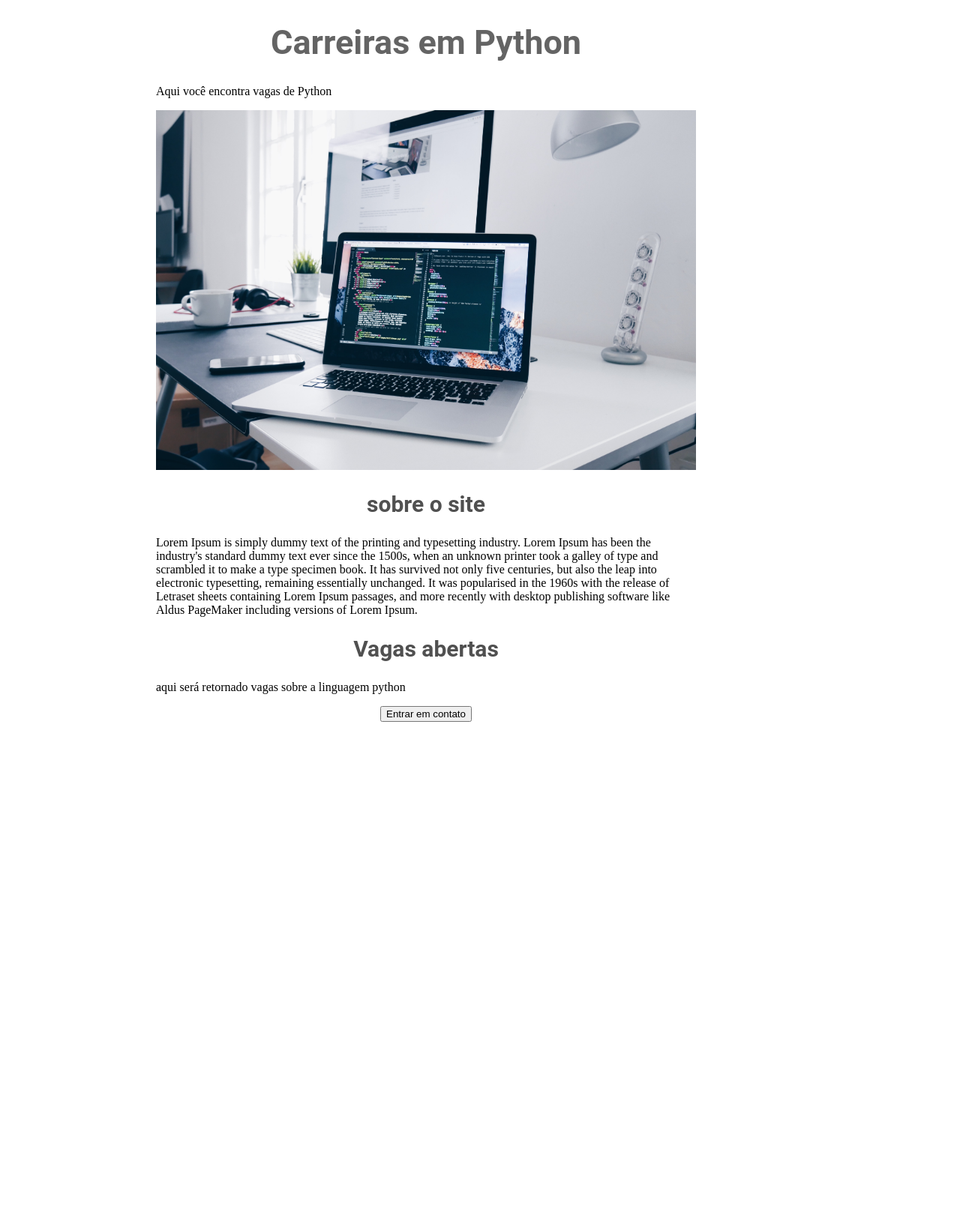
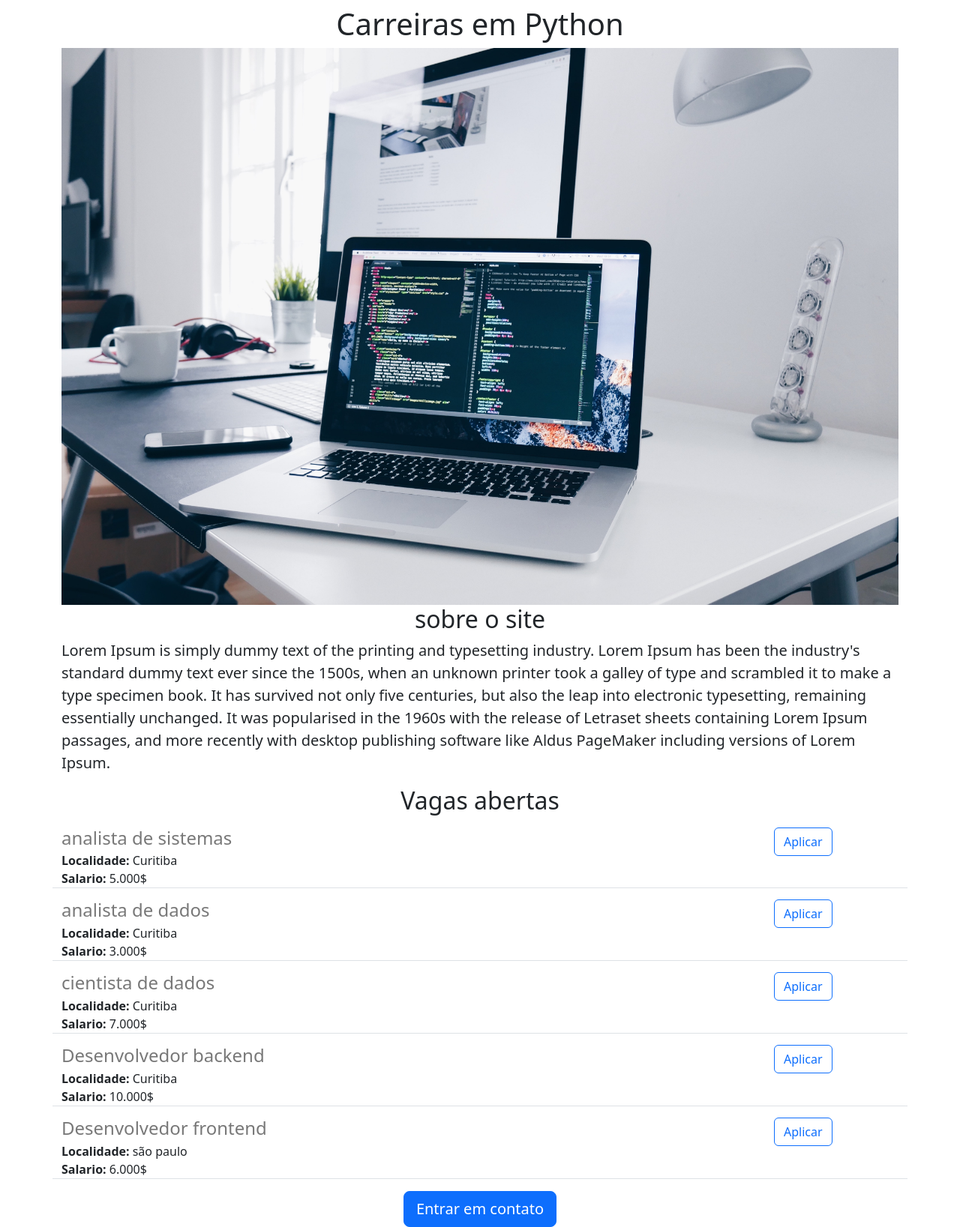
Before and after one commit to deverDaniel/Python-Carreiras, a Flask app: page / in a window 1280 px wide. Shown: the whole page at 75% size. Before the commit the page ends 963 px from the top, so only its background shows below. Run offline with Flask 3, Linux system fonts and the light colour scheme.

Commit message:
adicionando listagem de vagas e andpoint

```diff
--- a/app.py
+++ b/app.py
@@ -1,12 +1,46 @@
-from flask import Flask, render_template
+from flask import Flask, render_template, jsonify
 
 app = Flask(__name__)
 
+vagas = [
+  {
+    "id": 1,
+    "titulo": "analista de sistemas",\
+    "localidade": "Curitiba",
+    "salario": "5.000$"
+  },
+  {
+    "id": 2,
+    "titulo": "analista de dados",\
+    "localidade": "Curitiba",
+    "salario": "3.000$"
+  },
+  {
+    "id": 3,
+    "titulo": "cientista de dados",\
+    "localidade": "Curitiba",
+    "salario": "7.000$"
+  },
+  {
+    "id": 4,
+    "titulo": "Desenvolvedor backend",\
+    "localidade": "Curitiba",
+    "salario": "10.000$"
+  },
+{
+    "id": 5,
+    "titulo": "Desenvolvedor frontend",\
+    "localidade": "são paulo",
+    "salario": "6.000$"
+  }
+]
 
 @app.route("/")
 def hello():
-  return render_template("home.html")
-
+  return render_template("home.html", vagas= vagas)
+@app.route("/vagas")
+def Lista_Vagas():
+  return jsonify(vagas)
 
 if __name__ == "__main__":
   app.run(host="0.0.0.0", debug=True)
--- a/templates/home.html
+++ b/templates/home.html
@@ -5,25 +5,28 @@
   <meta http-equiv="X-UA-Compatible" content="IE=edge">
   <meta name="viewport" content="width=device-width, initial-scale=1.0">
   <title> HomePage</title>
-  <link rel="stylesheet" href="{{url_for('static', filename='estilo.css')}}">
+  <link rel="stylesheet" href="https://cdn.jsdelivr.net/npm/bootstrap@5.2.3/dist/css/bootstrap.min.css" integrity="sha384-rbsA2VBKQhggwzxH7pPCaAqO46MgnOM80zW1RWuH61DGLwZJEdK2Kadq2F9CUG65" crossorigin="anonymous">
 
 
 
 </head>
 <body>
-  <div id="container">
-    <h1>Carreiras em Python</h1>
-    <p>Aqui você encontra vagas de Python</p>
-    <img id= "banner" src="{{url_for('static', filename='carreira.jpg')}}"/>
-    <h2>sobre o site</h2>
-    <p>Lorem Ipsum is simply dummy text of the printing and typesetting industry. Lorem Ipsum has been the industry's standard dummy text ever since the 1500s, when an unknown printer took a galley of type and scrambled it to make a type specimen book. It has survived not only five centuries, but also the leap into electronic typesetting, remaining essentially unchanged. It was popularised in the 1960s with the release of Letraset sheets containing Lorem Ipsum passages, and more recently with desktop publishing software like Aldus PageMaker including versions of Lorem Ipsum.
+  <div class="container">
+    <h1 class="text-center mt-2 mb-2">Carreiras em Python</h1>
+    <img class= "img-fluid" src="{{url_for('static', filename='carreira.jpg')}}"/>
+    <h2 class="text-center mt=2 ">sobre o site</h2>
+    <p class= "lead">Lorem Ipsum is simply dummy text of the printing and typesetting industry. Lorem Ipsum has been the industry's standard dummy text ever since the 1500s, when an unknown printer took a galley of type and scrambled it to make a type specimen book. It has survived not only five centuries, but also the leap into electronic typesetting, remaining essentially unchanged. It was popularised in the 1960s with the release of Letraset sheets containing Lorem Ipsum passages, and more recently with desktop publishing software like Aldus PageMaker including versions of Lorem Ipsum.
     </p>
-    <h2> Vagas abertas</h2>
+    <h2 class= "text-center"> Vagas abertas</h2>
     <p>
-      aqui será retornado vagas sobre a linguagem python
+      {% for vaga in vagas: %}
+        {%include 'includes/vagas_item.html'%}
+
+
+      {% endfor %}
     </p>
-    <div style="text-align: center">
-      <button>Entrar em contato</button>
+    <div class = "text-center">
+      <button class="btn btn-primary btn-lg">Entrar em contato</button>
     </div>
   </div>
 
--- /dev/null
+++ b/templates/includes/vagas_item.html
@@ -0,0 +1,20 @@
+<div class = "row border-bottom" style="margin-bottom: 15px">
+  <div class= "col-10">
+    <h4 style="color: rgb(120,120,120); margin-bottom: 4px;">
+      {{vaga.titulo}}
+    </h4>
+    <div>
+      <strong>Localidade:</strong>
+      {{vaga.localidade}}
+
+    </div>
+    <div>
+      <strong>Salario:</strong>
+      {{vaga.salario}}
+    </div>
+
+  </div>
+  <div class = "col-2">
+    <button type = "button" class="btn btn-outline-primary">Aplicar </button>
+  </div>
+</div>
```
